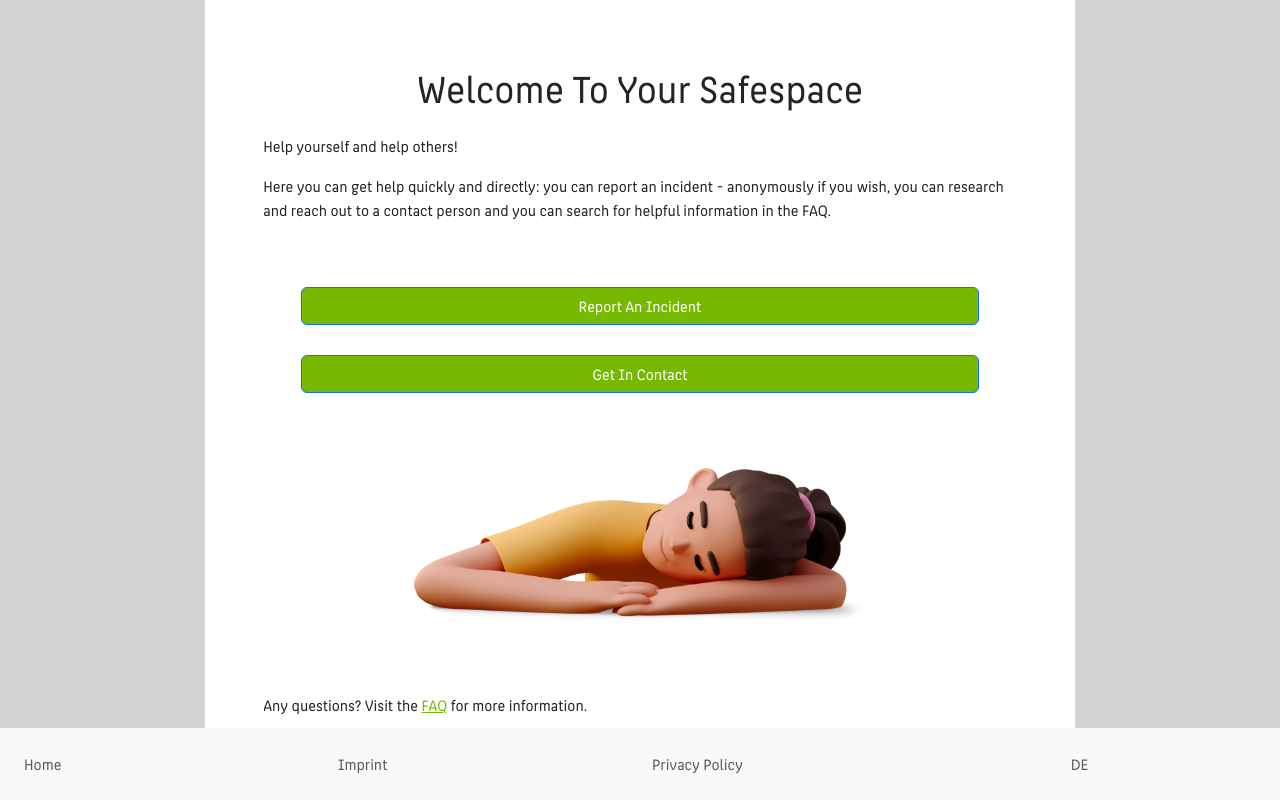
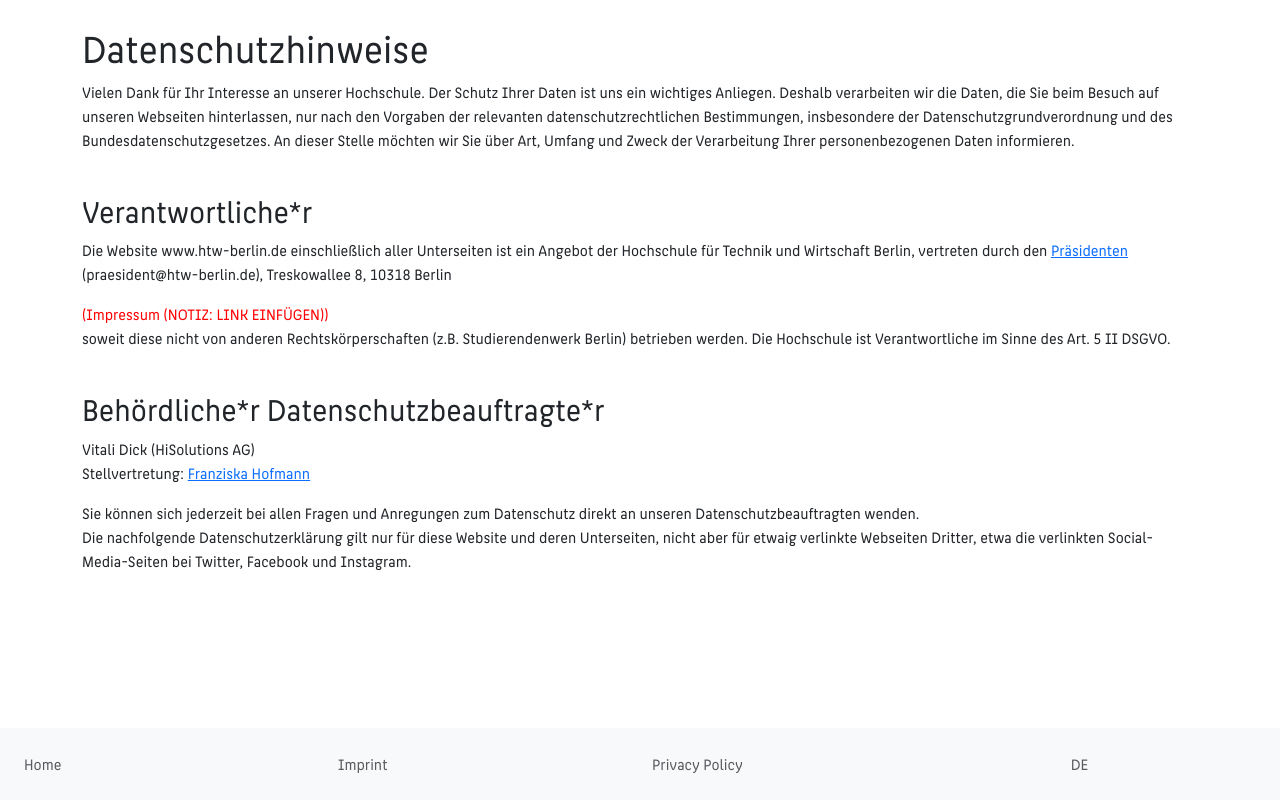
Before and after one commit to joha1na/AntidiskriminierungsAPP, an Angular app in the folder htw-antidiskriminierungsapp/: page /privacypolicy in a window 1280 px wide. Before the commit this address led to /. Built offline with nearby package versions, Linux system fonts and the light colour scheme.

Commit message:
PrivacyPolicy Komponente hinzugefügt und Route dahin erstellt. Angefangen Daten von HTW Webseite-PrivacyPolicy zu übernehmen und einzufügen. Im Footer verlinkt.

```diff
--- a/htw-antidiskriminierungsapp/angular.json
+++ b/htw-antidiskriminierungsapp/angular.json
@@ -97,5 +97,8 @@
         }
       }
     }
+  },
+  "cli": {
+    "analytics": "98e770f6-6412-4ecb-bd54-4b0a286f327a"
   }
 }
--- a/htw-antidiskriminierungsapp/package.json
+++ b/htw-antidiskriminierungsapp/package.json
@@ -25,7 +25,7 @@
   },
   "devDependencies": {
     "@angular-devkit/build-angular": "^14.0.4",
-    "@angular/cli": "~14.0.4",
+    "@angular/cli": "^14.2.13",
     "@angular/compiler-cli": "^14.0.0",
     "@types/jasmine": "~4.0.0",
     "jasmine-core": "~4.1.0",
--- a/htw-antidiskriminierungsapp/src/app/app-routing.module.ts
+++ b/htw-antidiskriminierungsapp/src/app/app-routing.module.ts
@@ -1,7 +1,13 @@
 import { NgModule } from '@angular/core';
 import { RouterModule, Routes } from '@angular/router';
+import { PrivacypolicyComponent } from './privacypolicy/privacypolicy.component';
+import { HomeComponent } from './home/home.component';
 
-const routes: Routes = [];
+const routes: Routes = [
+  {path: "", component:HomeComponent, pathMatch: 'full'},
+  {path: 'privacypolicy', component:PrivacypolicyComponent},
+];
+
 
 @NgModule({
   imports: [RouterModule.forRoot(routes)],
--- a/htw-antidiskriminierungsapp/src/app/app.component.html
+++ b/htw-antidiskriminierungsapp/src/app/app.component.html
@@ -1,9 +1,9 @@
 <div class="row">
   <div class="d-none d-md-block col-md-2 side-div"></div>
   <div class="col-md-8">
-    <app-home></app-home>
+
   </div>
+  <router-outlet></router-outlet>
   <div class="d-none d-md-block col-md-2  side-div"></div>
 </div>
-
 <app-footer></app-footer>
--- a/htw-antidiskriminierungsapp/src/app/app.module.ts
+++ b/htw-antidiskriminierungsapp/src/app/app.module.ts
@@ -5,12 +5,14 @@ import { AppRoutingModule } from './app-routing.module';
 import { AppComponent } from './app.component';
 import { FooterComponent } from './footer/footer.component';
 import { HomeComponent } from './home/home.component';
+import { PrivacypolicyComponent } from './privacypolicy/privacypolicy.component';
 
 @NgModule({
   declarations: [
     AppComponent,
     FooterComponent,
-    HomeComponent
+    HomeComponent,
+    PrivacypolicyComponent
   ],
   imports: [
     BrowserModule,
--- a/htw-antidiskriminierungsapp/src/app/footer/footer.component.html
+++ b/htw-antidiskriminierungsapp/src/app/footer/footer.component.html
@@ -7,7 +7,7 @@
             Imprint
         </div>
         <div class="col-4">
-            Privacy Policy
+            <a class="nav-link" [routerLink]="'/privacypolicy'">Privacy Policy</a>
         </div>
         <div class="col-2">
             DE
--- /dev/null
+++ b/htw-antidiskriminierungsapp/src/app/privacypolicy/privacypolicy.component.css
@@ -0,0 +1,3 @@
+.notiz{
+color: red;
+}
--- /dev/null
+++ b/htw-antidiskriminierungsapp/src/app/privacypolicy/privacypolicy.component.html
@@ -0,0 +1,37 @@
+
+    <div class="container">
+        <div class="row">
+            <div class="col-12">
+                <br>
+                <h1>Datenschutzhinweise</h1>
+                <p>Vielen Dank für Ihr Interesse an unserer Hochschule. Der Schutz Ihrer Daten ist uns ein wichtiges Anliegen.
+                    Deshalb verarbeiten wir die Daten, die Sie beim Besuch auf unseren Webseiten hinterlassen, nur nach den Vorgaben der
+                    relevanten datenschutzrechtlichen Bestimmungen, insbesondere der
+                    Datenschutzgrundverordnung und des Bundesdatenschutzgesetzes. An dieser Stelle möchten wir Sie über Art, Umfang und Zweck
+                    der Verarbeitung Ihrer personenbezogenen Daten informieren.</p>
+
+                <br>
+                <h2>Verantwortliche*r</h2>
+                <p>Die Website www.htw-berlin.de einschließlich aller Unterseiten ist ein Angebot der Hochschule für Technik und Wirtschaft Berlin,
+                    vertreten durch den <a href="https://www.htw-berlin.de/einrichtungen/hochschulleitung/praesidentin/">Präsidenten</a> (praesident@htw-berlin.de), Treskowallee 8, 10318 Berlin </p>
+                    <div class="notiz">(Impressum (NOTIZ: LINK EINFÜGEN))</div>
+                <p>
+                    soweit diese nicht von anderen Rechtskörperschaften (z.B. Studierendenwerk Berlin) betrieben werden.
+                    Die Hochschule ist Verantwortliche im Sinne des Art. 5 II DSGVO.
+                </p>
+
+                <br>
+                <h2>Behördliche*r Datenschutzbeauftragte*r</h2>
+                <p>
+                    Vitali Dick (HiSolutions AG)
+                    <br>
+                    Stellvertretung: <a href="https://www.htw-berlin.de/hochschule/personen/person/?eid=9140">Franziska Hofmann</a>
+                </p>
+
+                <p>Sie können sich jederzeit bei allen Fragen und Anregungen zum Datenschutz direkt an unseren Datenschutzbeauftragten wenden.
+
+                    <br>
+                    Die nachfolgende Datenschutzerklärung gilt nur für diese Website und deren Unterseiten, nicht aber für etwaig verlinkte Webseiten Dritter, etwa die verlinkten Social-Media-Seiten bei Twitter, Facebook und Instagram. </p>
+            </div>
+        </div>
+    </div>
--- /dev/null
+++ b/htw-antidiskriminierungsapp/src/app/privacypolicy/privacypolicy.component.ts
@@ -0,0 +1,15 @@
+import { Component, OnInit } from '@angular/core';
+
+@Component({
+  selector: 'app-privacypolicy',
+  templateUrl: './privacypolicy.component.html',
+  styleUrls: ['./privacypolicy.component.css']
+})
+export class PrivacypolicyComponent implements OnInit {
+
+  constructor() { }
+
+  ngOnInit(): void {
+  }
+
+}
```
Also changed, not shown: 2 other files (tests, documents, lock files or other folders).
